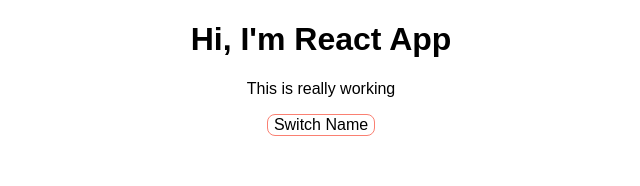
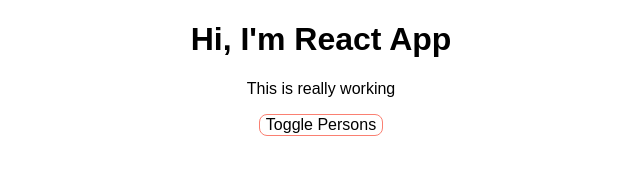
Before and after one commit to Shwartz/react-training, a React (Create React App) app: page / in a window 1280 px wide. Shown: the top 186 px of the page, without its empty margins (319-959 px from the left). Built offline with nearby package versions, Linux system fonts and the light colour scheme.

Commit message:
Section 4, if statements in JSX

```diff
--- a/src/App.js
+++ b/src/App.js
@@ -8,7 +8,8 @@ class App extends Component {
       {name: 'Max', age: '28'},
       {name: 'Manu', age: '29'},
       {name: 'Stephanie', age: '26'},
-    ]
+    ],
+    showPersons: false,
   };
 
   switchNameHandler = (newName) => {
@@ -31,12 +32,15 @@ class App extends Component {
         {name: 'Stephanie', age: '25'},
       ],
       otherState: 'Some other values',
-      showPersons: false,
     })
   };
 
   togglePersonsHandler = () => {
-
+    console.log('show persons');
+    const toggle = !this.state.showPersons;
+    this.setState({
+      showPersons: toggle
+    })
   };
 
   render() {
@@ -48,14 +52,14 @@ class App extends Component {
       borderRadius: '8px',
     };
 
-    console.log('persons', persons);
-
     return (
       <div className="App">
         <h1>Hi, I'm React App</h1>
         <p>This is really working</p>
-        <button style={style} onClick={() => this.togglePersonsHandler}>Switch Name</button>
-        { this.state.persons === true ?
+
+        <button style={style} onClick={this.togglePersonsHandler}>Toggle Persons</button>
+
+        { this.state.showPersons === true ?
           <div>
             <Person
               name={persons[0].name}
--- a/src/Person/Person.js
+++ b/src/Person/Person.js
@@ -2,7 +2,6 @@ import React from 'react';
 import './Person.css';
 
 const person = (props) => {
-  console.log('props', props);
   const {name, age, changed} = props;
 
   return (
```
